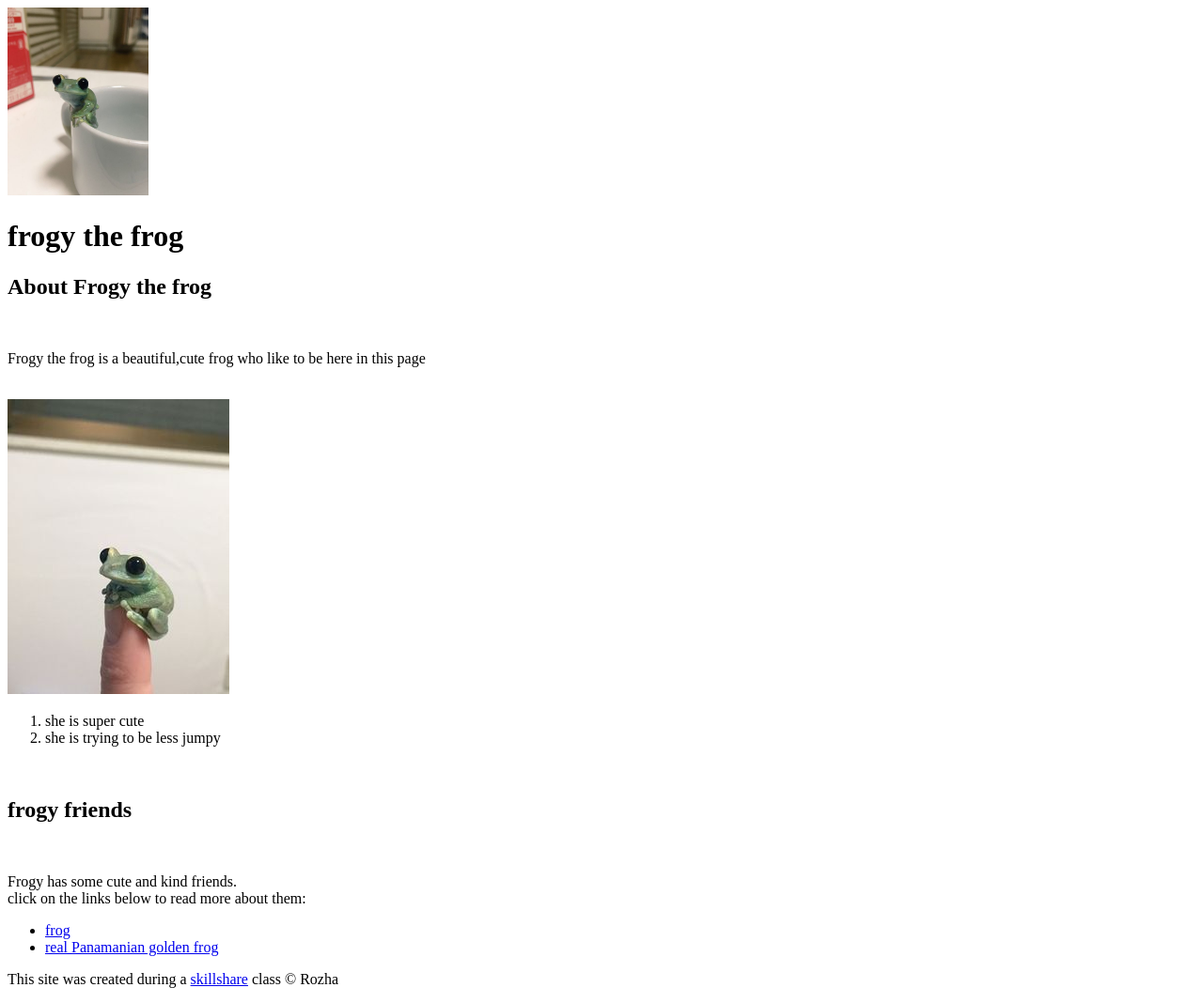
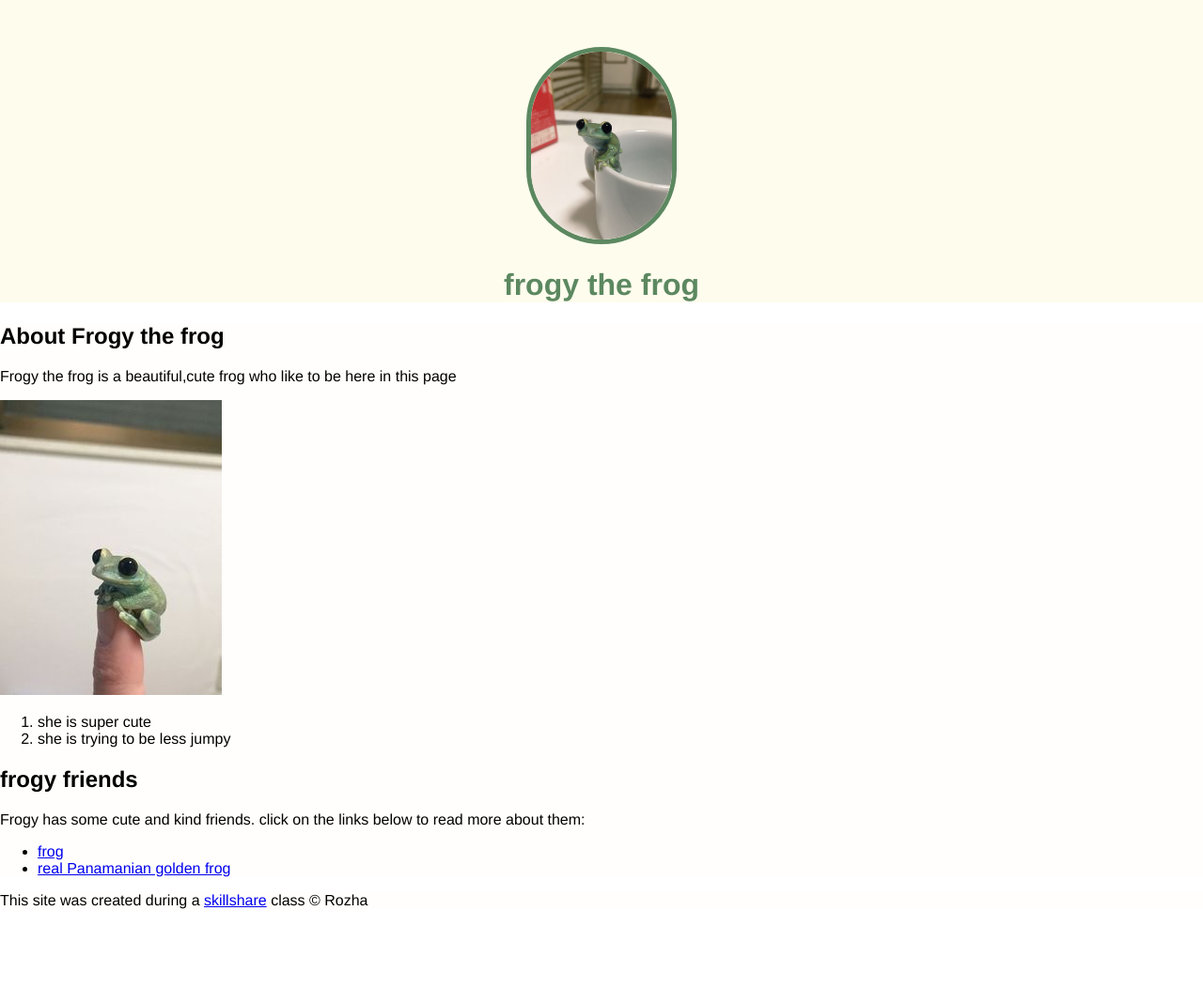
Before and after one commit to rozhab/aesthetic, a plain HTML site: page index.html in a window 1280 px wide. Shown: the whole page at 94% size. After the commit the page ends 984 px from the top, so only its background shows below. Drawn offline with Linux system fonts and the light colour scheme; a web font is replaced by a local one.

Commit message:
clear some data

```diff
--- /dev/null
+++ b/css/frogy.css
@@ -0,0 +1,27 @@
+body{
+	margin: 0;
+}
+header{
+	background-color:#FEFCED;
+	text-align: center;
+	padding-top: 50px;
+	padding-bottom: ;
+
+}
+h1,main,footer{font-family: 'STIX Two Text', serif;}
+
+header h1{
+	color:#5C8860 ;
+	font-family: helvetica,arial, sans-serif;
+}
+main{
+	background-color:#FFFEFC ;
+	font-family: helvetica,arial, sans-serif;
+}
+header img{
+ border-radius: 150px ;
+ border: 5px solid #5C8860;
+ font-family: helvetica,arial, sans-serif;}
+
+ footer{ background-color: #FFFEFC;
+ font-family: helvetica,arial, sans-serif;}
--- a/index.html
+++ b/index.html
@@ -4,6 +4,10 @@
 	<meta charset="utf-8">
 	<title>frogy the frog</title>
 	<link rel="icon" href="img/cat.jpg">
+	<link rel="preconnect" href="https://fonts.googleapis.com">
+<link rel="preconnect" href="https://fonts.gstatic.com" crossorigin>
+<link href="https://fonts.googleapis.com/css2?family=STIX+Two+Text&display=swap" rel="stylesheet">
+	<link rel="stylesheet" type="text/css" href="css/frogy.css">
 </head>
 <body>
 	<header>
@@ -12,19 +16,19 @@
 	</header>
 <main>
 	<h2>About Frogy the frog</h2>
-	<br>
+
 	<p>Frogy the frog is a beautiful,cute frog who like to be here in this page</p>
-	<br>
+
 	<img src="img/frog.jpg">
-	<br>
+
 	<ol>
 		<li>she is super cute</li>
 		<li>she is trying to be less jumpy</li>
 
 	</ol>
-<br>
-<h2>frogy friends</h2><br>
-<p>Frogy has some cute and kind friends.<br>
+
+<h2>frogy friends</h2>
+<p>Frogy has some cute and kind friends.
 click on the links below to read more about them:</p>
 <ul>
 	<li><a target="blank" href="https://en.wikipedia.org/wiki/Frog">frog</a></li>
```
